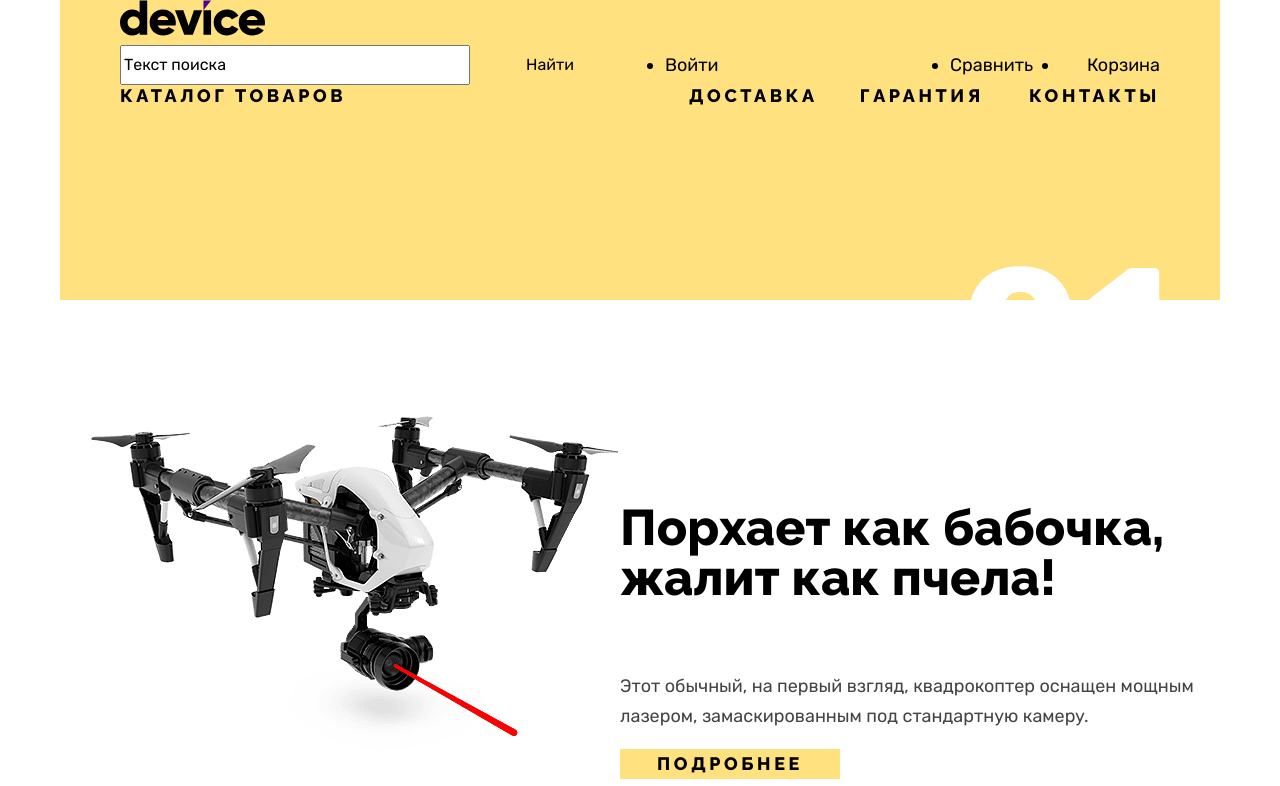
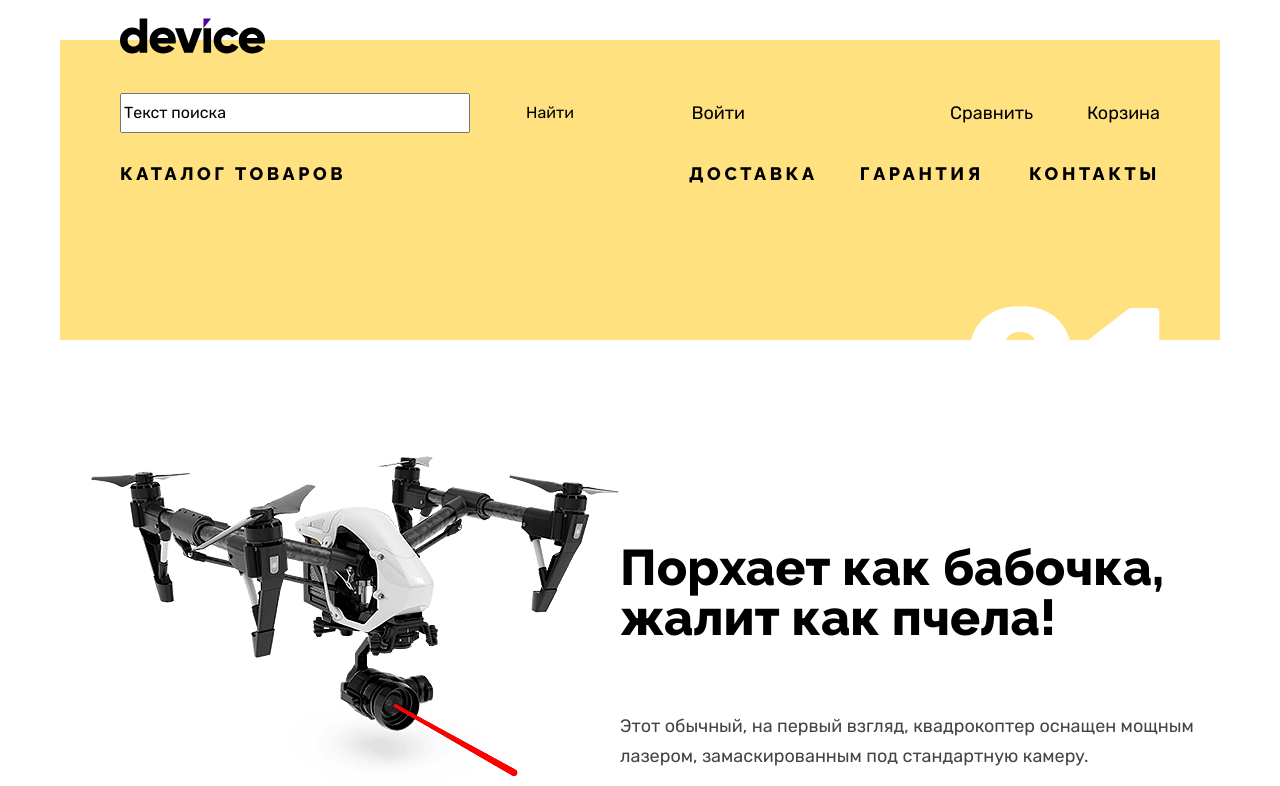
Before and after one commit to Usachev-progs/htmlacademy-htmlcss-device, a plain HTML site: page index.html in a window 1280 px wide. Shown: the top 786 px of the page. Drawn offline with Linux system fonts and the light colour scheme.

Commit message:
Add vertical margins

```diff
--- a/css/styles.css
+++ b/css/styles.css
@@ -133,6 +133,7 @@ body {
 }
 
 .catalog-category-list {
+  list-style-type: none;
   display: flex;
   justify-content: space-between;
   margin: 0 auto;
@@ -379,11 +380,18 @@ body {
   flex-grow: 1;
 }
 
+.login {
+  min-width: 80px;
+  text-align: right;
+}
+
+
 .navigation {
   display: flex;
   flex-direction: column;
   margin: 0 auto;
   width: 1040px;
+  gap: 30px;
 }
 
 .navigation-container {
@@ -412,6 +420,7 @@ body {
 }
 
 .navigation-logo {
+  margin-top: -22px;
   display: block;
   width: 145px;
 }
@@ -439,6 +448,7 @@ body {
 }
 
 .navigation-user, .navigation-shop-list {
+  list-style-type: none;
   color: #000;
   font-family: 'Rubik', Arial, Helvetica, sans-serif;
   font-weight: 400;
@@ -487,6 +497,7 @@ body {
 .page-header {
   background-color: #FFE17F;
   margin: 0 auto;
+  margin-top: 40px;
   width: 1160px;
   min-height: 300px;
 }
```
